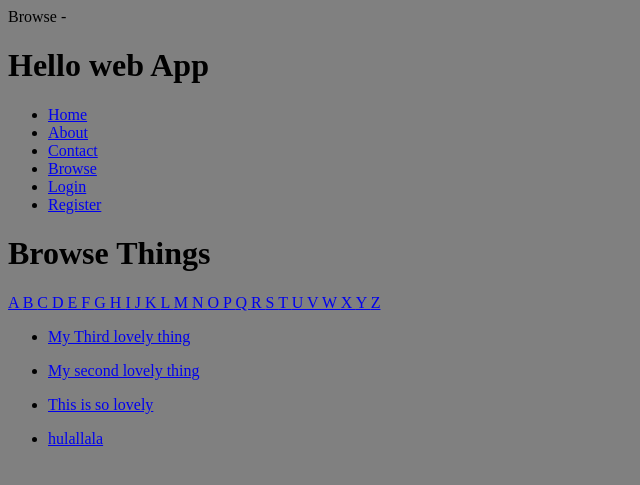
After one commit to awanjila/Django-helloweb-app, a Django app: page /browse/name/ in a window 1280 px wide. The commit adds this page. Shown: the top 485 px of the page, without its empty margins (0-640 px from the left). Run offline with Django 3.2, Linux system fonts and the light colour scheme; data comes from the database, SQL or seed files in the repository.

Commit message:
Setting up a browse/search page, by the initial first letter

```diff
--- a/collection/templates/layouts/base.html
+++ b/collection/templates/layouts/base.html
@@ -22,6 +22,9 @@
 		 	<li>
 		 		<a href="{% url 'contact' %}">Contact</a>
 		 	</li>
+		 	<li>
+         <a href="{% url 'browse' %}">Browse</a>
+          </li>
 
 			 {% if user.is_authenticated %}
      <li>
--- /dev/null
+++ b/collection/templates/search/search.html
@@ -0,0 +1,27 @@
+{% extends 'layouts/base.html' %}
+  {% block title %}Browse - {{ block.super }}{% endblock %}
+ {% block content %}
+ <h1>
+      Browse Things{% if initial %} Starting with
+      '{{ initial|title }}'{% endif %}
+  </h1>
+
+  {% for letter in 'abcdefghijklmnopqrstuvwxyz' %}
+ <a href="{% url 'browse_by_name' initial=letter %}"
+ {% if initial == letter %}class="active"{% endif %}>
+     {{ letter|upper }}
+ </a>
+ {% endfor %}
+
+ {% for thing in things %}
+ <ul>
+     <li>
+         <a href="{% url 'thing_detail' slug=thing.slug %}">
+             {{ thing.name }}
+         </a>
+     </li>
+ </ul>
+ {% empty %}
+ <p>Sorry, no results!</p>
+ {% endfor %}
+ {% endblock %}
--- a/collection/views.py
+++ b/collection/views.py
@@ -5,6 +5,16 @@ from django.template.defaultfilters import slugify
 from django.contrib.auth.decorators import login_required
 from django.http import Http404
 
+def browse_by_name(request, initial=None):
+	if initial:
+		things =Thing.objects.filter(name__istartswith=initial)
+		things =things.order_by('name')
+	else:
+		things =Thing.objects.all().order_by('name')
+	return render(request, 'search/search.html',{
+		'things':things,
+		'initial':initial,
+		})
 
 
 # Create your views here.
--- a/hellowebapp/urls.py
+++ b/hellowebapp/urls.py
@@ -2,7 +2,9 @@
 from django.conf.urls import patterns,include, url
 from django.contrib import admin
 from collection import views as collection_views
-from django.views.generic import TemplateView
+from django.views.generic import (TemplateView,
+	RedirectView,
+	)
 from django.contrib.auth.views import(
     password_reset,
     password_reset_done,
@@ -10,9 +12,21 @@ from django.contrib.auth.views import(
     password_reset_complete
     )
 from collection.backends import MyRegistrationView
+from django.views.generic import (TemplateView,
+    RedirectView,
+    )
 
 
 urlpatterns = [
+  # our new browse flow
+  	url(r'^browse/$',
+         RedirectView.as_view(pattern_name='browse')),
+    url(r'^browse/name/$',
+        'collection.views.browse_by_name',
+         name='browse'),
+    url(r'^browse/name/(?P<initial>[-\w]+)/$',
+     'collection.views.browse_by_name',
+         name='browse_by_name'),
 
 	url(r'^$', collection_views.index, name='home'),
 	url(r'^about/$',
@@ -21,6 +35,8 @@ urlpatterns = [
     url(r'^contact/$',
         TemplateView.as_view(template_name='contact.html'),
         name='contact'),
+    url(r'^things/$',
+         RedirectView.as_view(pattern_name='browse')),
     url(r'^things/(?P<slug>[-\w]+)/$',
          'collection.views.thing_detail',
         name='thing_detail'),
```
Also changed, not shown: 2 other files.
